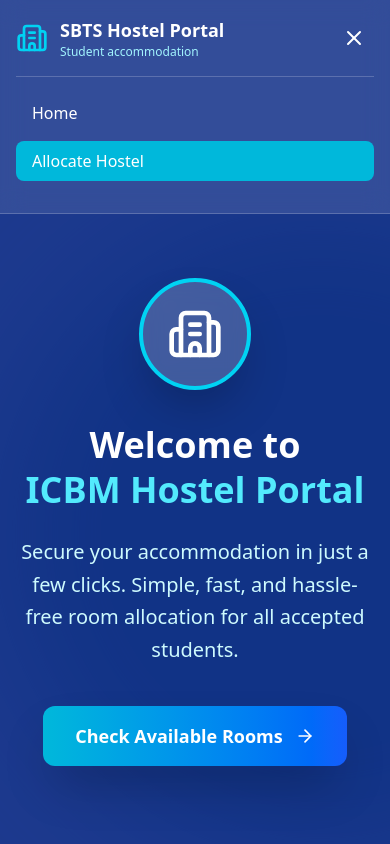
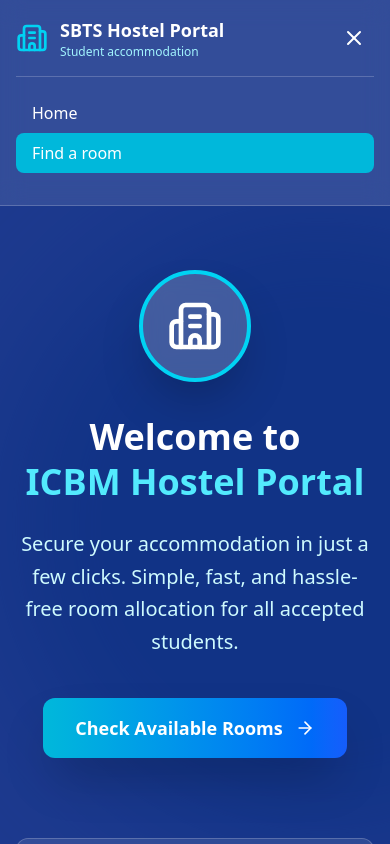
Before and after one commit to craftsman-da/hostel-system, a React (Vite) app: page / in a window 390 px wide. Both pictures are taken after a click on the button "Toggle menu". Shown: the top 844 px of the page. Built offline with nearby package versions, Linux system fonts and the light colour scheme.

Commit message:
menu update

```diff
--- a/src/components/Header.jsx
+++ b/src/components/Header.jsx
@@ -1,14 +1,8 @@
 import React from 'react';
 import { Building2, Menu, X } from 'lucide-react';
-import { Link, Links } from 'react-router-dom';
+import { Link } from 'react-router-dom';
 
-const Header = ({
-  menuOpen,
-  setMenuOpen,
-  goHome,
-  goToAllocation,
-  showMenu = true,
-}) => {
+const Header = ({ menuOpen, setMenuOpen, goHome, showMenu = true }) => {
   return (
     <nav className='sticky top-0 z-50 bg-white/10 backdrop-blur-md border-b border-white/20'>
       <div className='max-w-6xl mx-auto px-4 sm:px-6 py-4'>
@@ -34,10 +28,7 @@ const Header = ({
           {/* Desktop Menu */}
           <div className='hidden md:flex items-center gap-4'>
             <Link to={'/registration'}>
-              <button
-                onClick={goToAllocation}
-                className='text-white px-4 py-2 bg-cyan-500 hover:bg-cyan-600 rounded-lg transition-all'
-              >
+              <button className='text-white px-4 py-2 bg-cyan-500 hover:bg-cyan-600 rounded-lg transition-all'>
                 Find a room
               </button>
             </Link>
@@ -63,18 +54,17 @@ const Header = ({
         {menuOpen && showMenu && (
           <div className='md:hidden border-t border-white/20 mt-4'>
             <div className='py-4 space-y-2'>
-              <button
-                onClick={goHome}
-                className='block w-full text-left text-white px-4 py-2 hover:bg-white/20 rounded-lg transition-all'
-              >
-                Home
-              </button>
-              <button
-                onClick={goToAllocation}
-                className='block w-full text-left text-white px-4 py-2 bg-cyan-500 hover:bg-cyan-600 rounded-lg transition-all'
-              >
-                Allocate Hostel
-              </button>
+              <Link to={'/'}>
+                <button className='block w-full text-left text-white px-4 py-2 hover:bg-white/20 rounded-lg transition-all'>
+                  Home
+                </button>
+              </Link>
+
+              <Link to={'/registration'}>
+                <button className='block w-full text-left text-white px-4 py-2 bg-cyan-500 hover:bg-cyan-600 rounded-lg transition-all'>
+                  Find a room
+                </button>
+              </Link>
             </div>
           </div>
         )}
```
